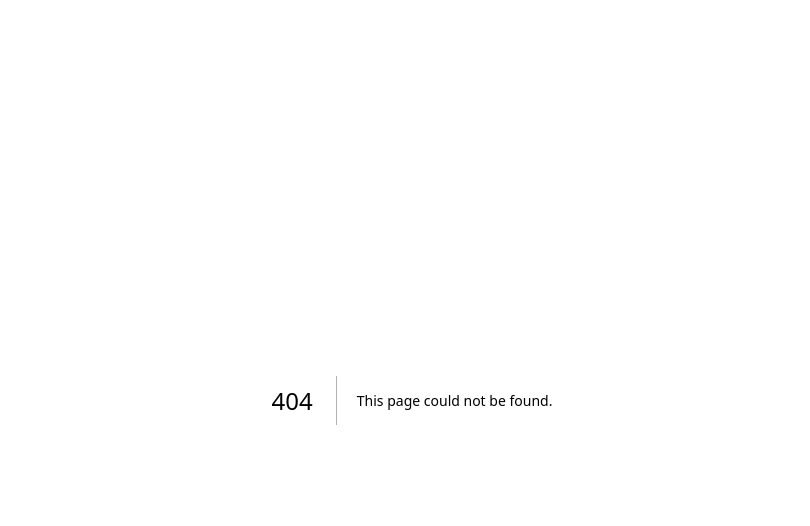
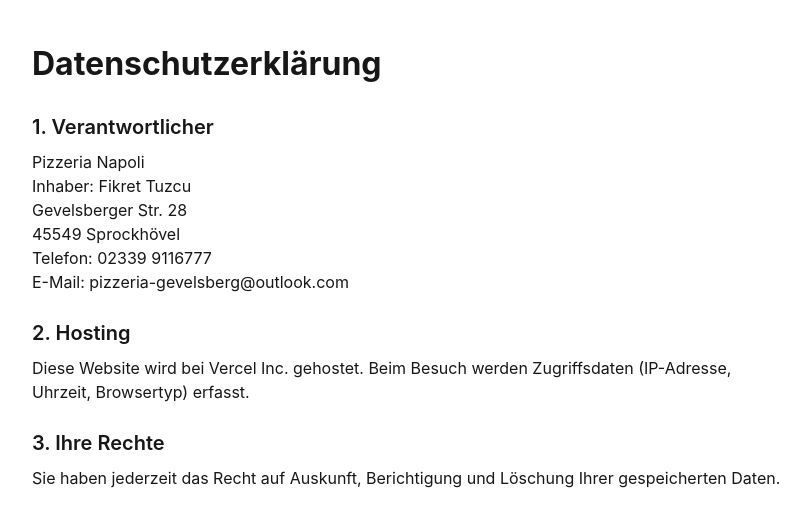
Before and after one commit to RusenTuzcu42/pizzeria-frontend, a Next.js app: page /datenschutz in a window 1280 px wide. Before the commit this address had no page. Shown: the top 526 px of the page, without its empty margins (228-1038 px from the left). Built offline with nearby package versions, Linux system fonts and the light colour scheme.

Commit message:
Add impressum and datenschutz pages

```diff
--- /dev/null
+++ b/app/datenschutz/page.tsx
@@ -0,0 +1,21 @@
+export default function Datenschutz() {
+  return (
+    <div style={{ maxWidth: 800, margin: '0 auto', padding: '40px 20px', fontFamily: '-apple-system, BlinkMacSystemFont, "SF Pro Text", Helvetica, sans-serif' }}>
+      <h1 style={{ fontSize: '2rem', fontWeight: 700, marginBottom: '24px' }}>Datenschutzerklärung</h1>
+
+      <h2 style={{ fontSize: '1.25rem', fontWeight: 600, marginTop: '24px', marginBottom: '8px' }}>1. Verantwortlicher</h2>
+      <p>Pizzeria Napoli<br />
+      Inhaber: Fikret Tuzcu<br />
+      Gevelsberger Str. 28<br />
+      45549 Sprockhövel<br />
+      Telefon: 02339 9116777<br />
+      E-Mail: pizzeria-gevelsberg@outlook.com</p>
+
+      <h2 style={{ fontSize: '1.25rem', fontWeight: 600, marginTop: '24px', marginBottom: '8px' }}>2. Hosting</h2>
+      <p>Diese Website wird bei Vercel Inc. gehostet. Beim Besuch werden Zugriffsdaten (IP-Adresse, Uhrzeit, Browsertyp) erfasst.</p>
+
+      <h2 style={{ fontSize: '1.25rem', fontWeight: 600, marginTop: '24px', marginBottom: '8px' }}>3. Ihre Rechte</h2>
+      <p>Sie haben jederzeit das Recht auf Auskunft, Berichtigung und Löschung Ihrer gespeicherten Daten.</p>
+    </div>
+  );
+}
--- /dev/null
+++ b/app/impressum/page.tsx
@@ -0,0 +1,22 @@
+export default function Impressum() {
+  return (
+    <div style={{ maxWidth: 800, margin: '0 auto', padding: '40px 20px', fontFamily: '-apple-system, BlinkMacSystemFont, "SF Pro Text", Helvetica, sans-serif' }}>
+      <h1 style={{ fontSize: '2rem', fontWeight: 700, marginBottom: '24px' }}>Impressum</h1>
+
+      <p><strong>Pizzeria Napoli</strong><br />
+      Inhaber: Fikret Tuzcu<br />
+      Gevelsberger Str. 28<br />
+      45549 Sprockhövel</p>
+
+      <p><strong>Kontakt</strong><br />
+      Telefon: 02339 9116777<br />
+      E-Mail: pizzeria-gevelsberg@outlook.com</p>
+
+      <p><strong>Umsatzsteuer-ID</strong><br />
+      Die Umsatzsteuer-Identifikationsnummer wird nachgereicht und hier in Kürze ergänzt.</p>
+
+      <p><strong>Verantwortlich für den Inhalt nach § 55 Abs. 2 RStV</strong><br />
+      Fikret Tuzcu (Anschrift wie oben)</p>
+    </div>
+  );
+}
```
Also changed, not shown: 1 other file (tests, documents, lock files or other folders).
